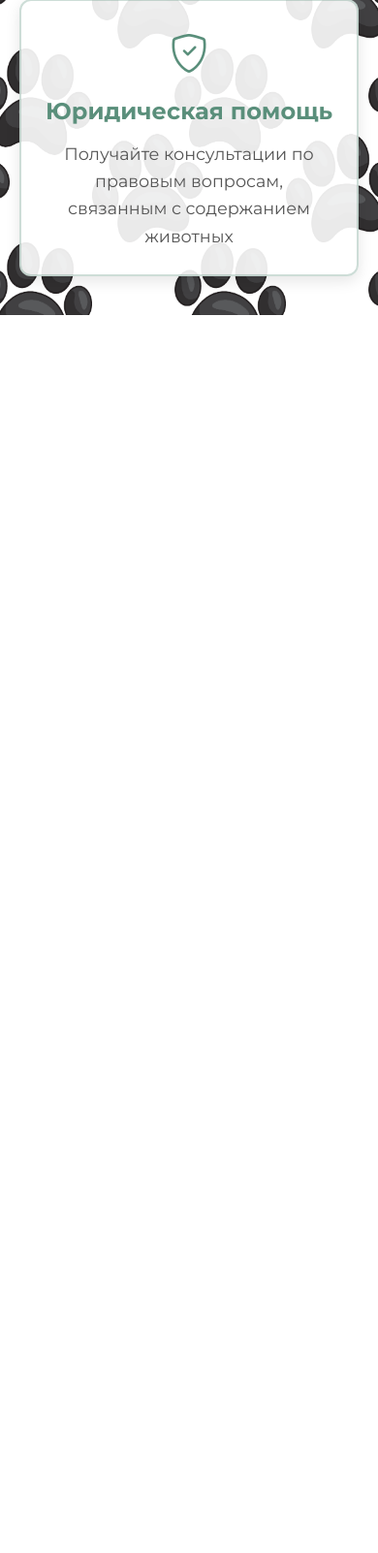
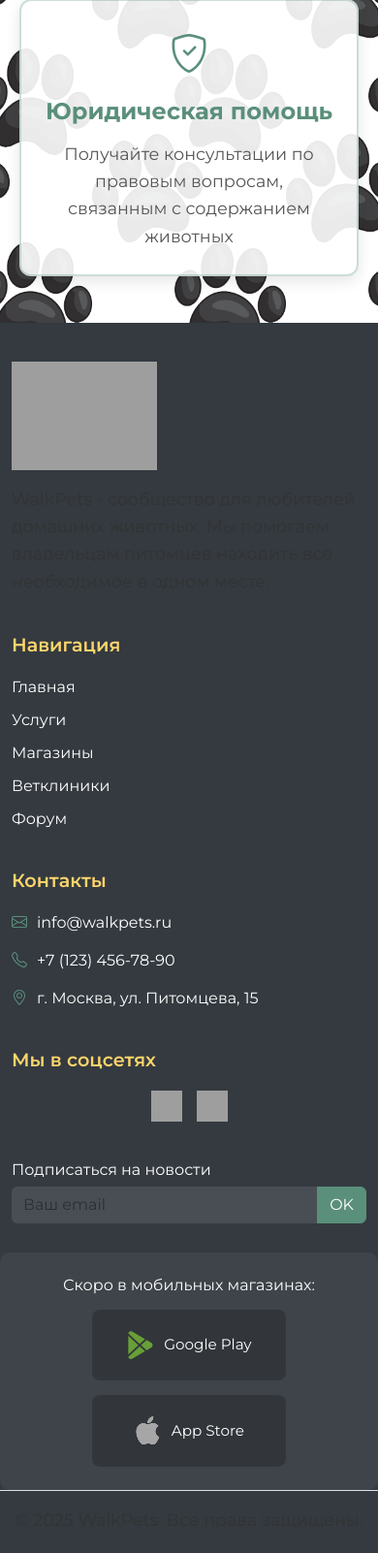
Before and after one commit to MaximPetrukhin/django-WalkPets, a Django app: page / in a window 390 px wide. Shown: the part 2350-3952 px from the top of the page at 97% size. Before the commit the page ends 2675 px from the top, so only its background shows below. Run offline with Django 5.2, Linux system fonts and the light colour scheme; grey boxes are pictures that could not be loaded.

Commit message:
add index.html, services.html

```diff
--- a/services/templates/services/index.html
+++ b/services/templates/services/index.html
@@ -161,6 +161,92 @@
       </div>
   </div>
 
+  <div class="reaction">
+
+
+  </div>
+
+<footer class="footer mt-5">
+  <div class="container">
+    <div class="row">
+      <!-- Лого и описание -->
+      <div class="col-md-4 mb-4">
+        <img src="{% static 'img/img_footer' %}" alt="WalkPets" class="footer-logo mb-3">
+        <p class="footer-text">WalkPets - сообщество для любителей домашних животных. Мы помогаем владельцам питомцев находить все необходимое в одном месте.</p>
+      </div>
+
+      <!-- Быстрые ссылки -->
+      <div class="col-md-2 mb-4">
+        <h5 class="footer-title">Навигация</h5>
+        <ul class="footer-links">
+          <li><a href="#">Главная</a></li>
+          <li><a href="{% url 'services' %}">Услуги</a></li>
+          <li><a href="#">Магазины</a></li>
+          <li><a href="#">Ветклиники</a></li>
+          <li><a href="#">Форум</a></li>
+        </ul>
+      </div>
+
+      <!-- Контакты -->
+      <div class="col-md-3 mb-4">
+        <h5 class="footer-title">Контакты</h5>
+        <ul class="footer-contacts">
+          <li><i class="bi bi-envelope"></i> info@walkpets.ru</li>
+          <li><i class="bi bi-telephone"></i> +7 (123) 456-78-90</li>
+          <li><i class="bi bi-geo-alt"></i> г. Москва, ул. Питомцева, 15</li>
+        </ul>
+      </div>
+
+      <!-- Соцсети -->
+      <div class="col-md-3 mb-4">
+        <h5 class="footer-title">Мы в соцсетях</h5>
+        <div class="social-icons">
+          <a href="#">
+            <img src="{% static 'img/socialvk' %}" alt="ВКонтакте" class="social-icon">
+          </a>
+          <a href="#">
+            <img src="{% static 'img/telegram_icon' %}" alt="Telegram" class="social-icon">
+          </a>
+        </div>
+      </div>
+
+        <!-- Подписка на рассылку -->
+        <div class="newsletter mt-3">
+          <h6>Подписаться на новости</h6>
+          <div class="input-group">
+            <input type="email" class="form-control" placeholder="Ваш email">
+            <button class="btn btn-primary" type="button">OK</button>
+          </div>
+        </div>
+      </div>
+    </div>
+
+    <!-- Блок мобильных приложений -->
+    <div class="app-coming-container text-center py-4">
+      <h6 class="text-white mb-3">Скоро в мобильных магазинах:</h6>
+      <div class="d-flex justify-content-center gap-4">
+        <div class="app-badge">
+          <div class="app-coming-soon">
+            <i class="bi bi-google-play"></i>
+            <span>Google Play</span>
+          </div>
+        </div>
+        <div class="app-badge">
+          <div class="app-coming-soon">
+            <i class="bi bi-apple"></i>
+            <span>App Store</span>
+          </div>
+        </div>
+      </div>
+    </div>
+
+    <!-- Копирайт -->
+    <div class="footer-bottom text-center pt-3 border-top">
+      <p class="mb-0">© 2025 WalkPets. Все права защищены.</p>
+    </div>
+  </div>
+</footer>
+
   <script src="https://cdn.jsdelivr.net/npm/bootstrap@5.3.0/dist/js/bootstrap.bundle.min.js"></script>
 </body>
 </html>
--- a/static/css/index.css
+++ b/static/css/index.css
@@ -208,6 +208,153 @@
   margin-bottom: 15px;
 }
 
+/* Стили для футера */
+.footer {
+  background-color: #343a40;
+  color: #fff;
+  padding: 40px 0 20px;
+}
+
+.footer-logo {
+  width: 150px;
+  height: auto;
+}
+
+.footer-title {
+  color: #ffd56b;
+  font-size: 1.2rem;
+  margin-bottom: 20px;
+  font-weight: 600;
+}
+
+.footer-links {
+  list-style: none;
+  padding: 0;
+}
+
+.footer-links li {
+  margin-bottom: 10px;
+}
+
+.footer-links a {
+  color: #fff;
+  text-decoration: none;
+  transition: color 0.3s;
+}
+
+.footer-links a:hover {
+  color: #5a8f7b;
+}
+
+.footer-contacts {
+  list-style: none;
+  padding: 0;
+}
+
+.footer-contacts li {
+  margin-bottom: 15px;
+  display: flex;
+  align-items: center;
+}
+
+.footer-contacts i {
+  margin-right: 10px;
+  color: #5a8f7b;
+}
+
+.social-icons {
+  display: flex;
+  gap: 15px;
+}
+
+.social-icon {
+  width: 32px; /* или любой другой размер по вашему желанию */
+  height: 32px;
+  transition: transform 0.3s ease;
+}
+
+.social-icon:hover {
+  transform: scale(1.1);
+}
+
+.newsletter .form-control {
+  background-color: rgba(255, 255, 255, 0.1);
+  border: none;
+  color: #fff;
+}
+
+@media (max-width: 768px) {
+  .social-icons {
+    justify-content: center;
+  }
+}
+
+.newsletter .btn-primary {
+  background-color: #5a8f7b;
+  border-color: #5a8f7b;
+}
+
+.footer-bottom {
+  color: rgba(255, 255, 255, 0.6);
+  font-size: 0.9rem;
+}
+
+/* Стили для блока мобильных приложений */
+.app-coming-container {
+  background-color: rgba(255, 255, 255, 0.05);
+  margin-top: 30px;
+  border-radius: 10px;
+}
+
+.app-badge {
+  background-color: rgba(0, 0, 0, 0.2);
+  border-radius: 8px;
+  padding: 5px;
+  transition: all 0.3s ease;
+  width: 160px;
+}
+
+.app-badge:hover {
+  transform: translateY(-3px);
+  box-shadow: 0 5px 15px rgba(0, 0, 0, 0.2);
+}
+
+.app-coming-soon {
+  display: flex;
+  align-items: center;
+  justify-content: center;
+  padding: 10px 15px;
+  color: white;
+  font-size: 0.95rem;
+  gap: 10px;
+}
+
+.app-coming-soon i {
+  font-size: 1.8rem;
+}
+
+.bi-google-play {
+  color: #689f38; /* Цвет Google Play */
+}
+
+.bi-apple {
+  color: #a6a6a6; /* Цвет App Store */
+}
+
+/* Адаптация для мобильных */
+@media (max-width: 768px) {
+  .d-flex.justify-content-center.gap-4 {
+    flex-direction: column;
+    align-items: center;
+    gap: 15px !important;
+  }
+
+  .app-badge {
+    width: 100%;
+    max-width: 200px;
+  }
+}
+
 /* Адаптация для мобильных */
 @media (max-width: 768px) {
   .advantages-container {
```
Also changed, not shown: static/img/img_footer.png (added), static/img/socialvk..png (added), static/img/telegram_icon.png (added).
